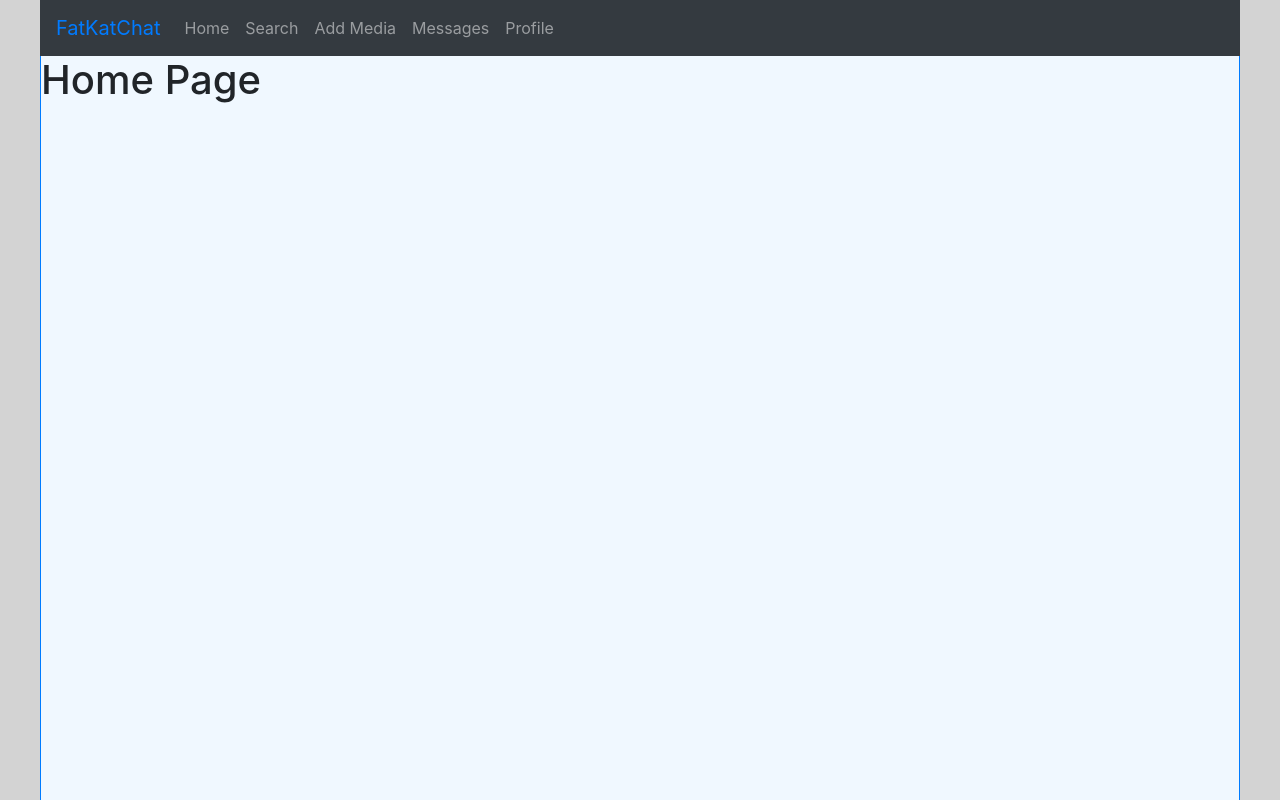
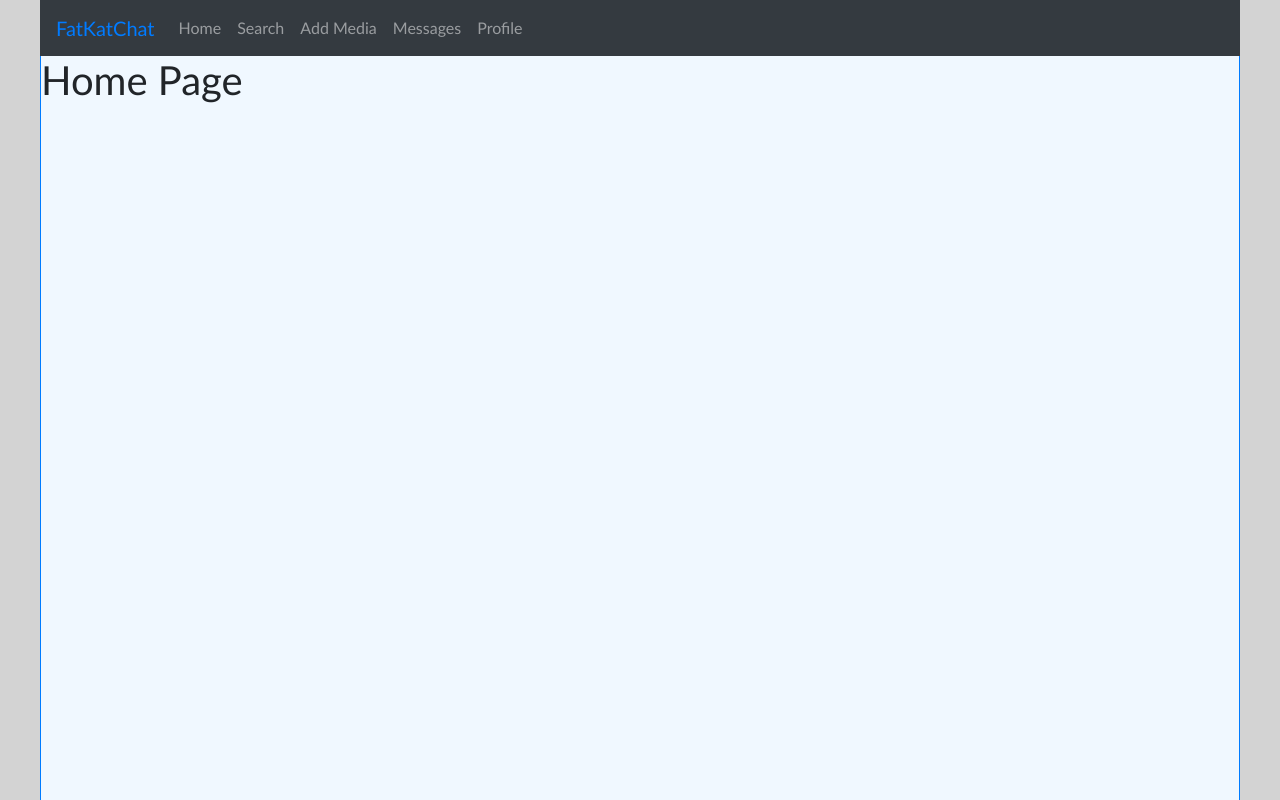
Before and after one commit to StevenPapalia/coverLetterGenerator, a React app in the folder webClient/: page /home in a window 1280 px wide. Shown: the top 800 px of the page. Built offline with nearby package versions, Linux system fonts and the light colour scheme.

Commit message:
made font-family global

```diff
--- a/webClient/public/index.html
+++ b/webClient/public/index.html
@@ -7,6 +7,7 @@
   <style>
     body, html {
       background-color: lightgray;
+      font-family: 'Gill Sans', 'Gill Sans MT', Calibri, 'Trebuchet MS', sans-serif;
     }
   </style>
 </header>
--- a/webClient/src/components/ProfilePicture/styles.ts
+++ b/webClient/src/components/ProfilePicture/styles.ts
@@ -38,7 +38,6 @@ export const UploadImage = styled("input")<ImageProps>`
     top: 50%;
     left: 50%;
     transform: translate(-50%, -50%);
-    font-family: 'Gill Sans', 'Gill Sans MT', Calibri, 'Trebuchet MS', sans-serif;
     font-size: 14px;
     font-weight: normal;
     font-stretch: normal;
```
